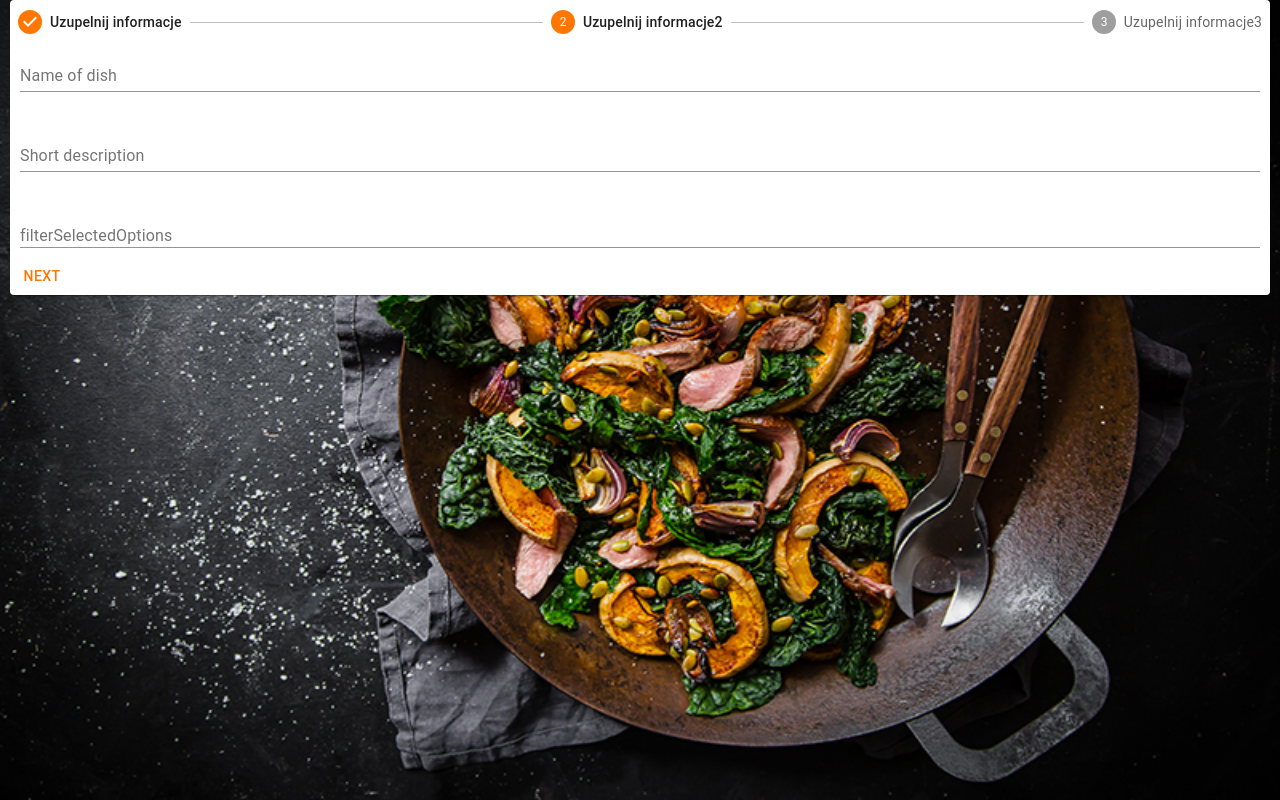
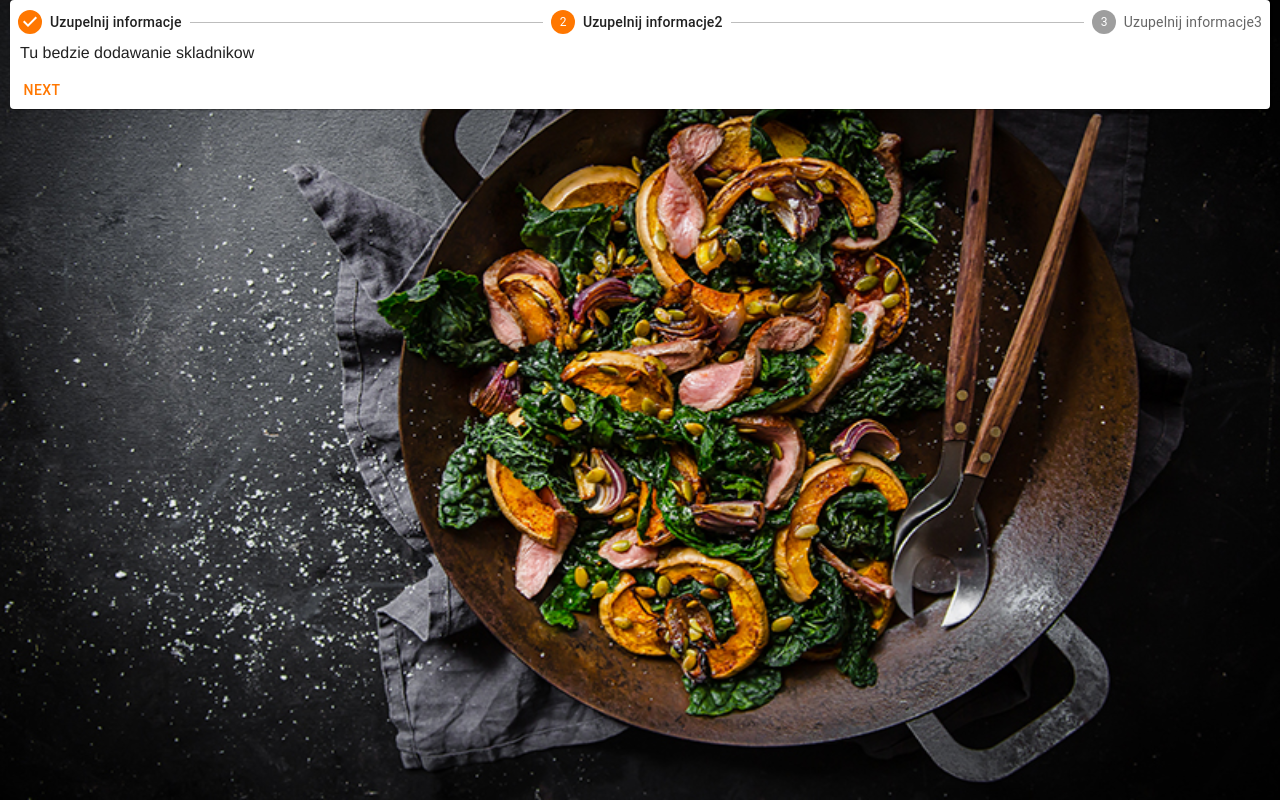
Before and after one commit to Deveneven/TasTier, a React (Create React App) app in the folder frontend/: page /recipe/0 in a window 1280 px wide. Both pictures are taken after a click on the button "NEXT". Built offline with nearby package versions, Linux system fonts and the light colour scheme.

Commit message:
Add ingridient template

```diff
--- a/frontend/src/Screen/RecipeEditScreen/RecipeEditScreen.tsx
+++ b/frontend/src/Screen/RecipeEditScreen/RecipeEditScreen.tsx
@@ -2,6 +2,7 @@ import {Button, Card, Step, StepLabel, Stepper} from '@mui/material';
 import React, {useState} from 'react';
 import './RecipeEditScreen.scss';
 import AddBasicInformation from './Steps/AddBasicInformation';
+import AddIngridiensList from './Steps/AddIngredientsList';
 
 const RecipeEditScreen = () => {
   const [activeStep, setActiveStep] = useState(0);
@@ -27,7 +28,7 @@ const RecipeEditScreen = () => {
   };
   const stepList = [{id: 0, name: 'Uzupelnij informacje',
     content: <AddBasicInformation onChange={onValueChange}/>},
-  {id: 1, name: 'Uzupelnij informacje2', content: <AddBasicInformation/>},
+  {id: 1, name: 'Uzupelnij informacje2', content: <AddIngridiensList/>},
   {id: 2, name: 'Uzupelnij informacje3', content: <AddBasicInformation/>}];
 
   return (
--- /dev/null
+++ b/frontend/src/Screen/RecipeEditScreen/Steps/AddIngredientsList.tsx
@@ -0,0 +1,8 @@
+import React from 'react';
+
+const AddIngridiensList = () => {
+  return (
+    <span> Tu bedzie dodawanie skladnikow</span>
+  );
+};
+export default AddIngridiensList;
```
